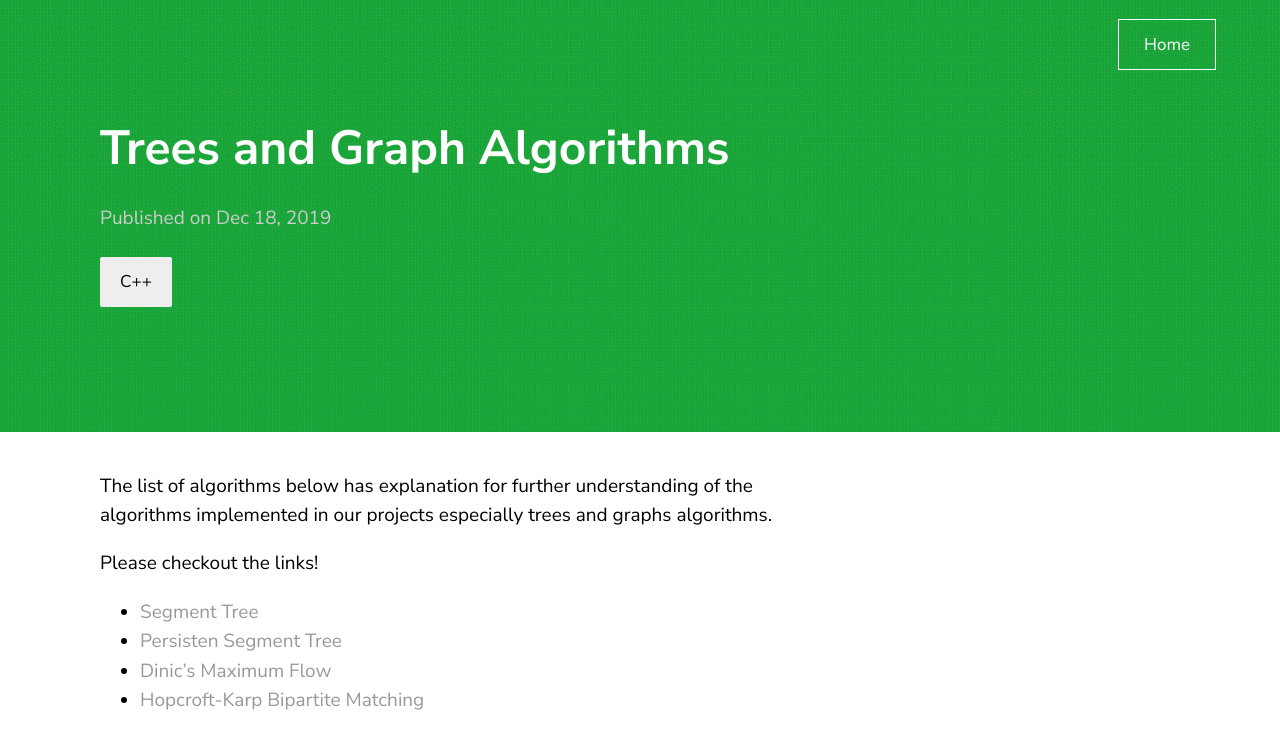
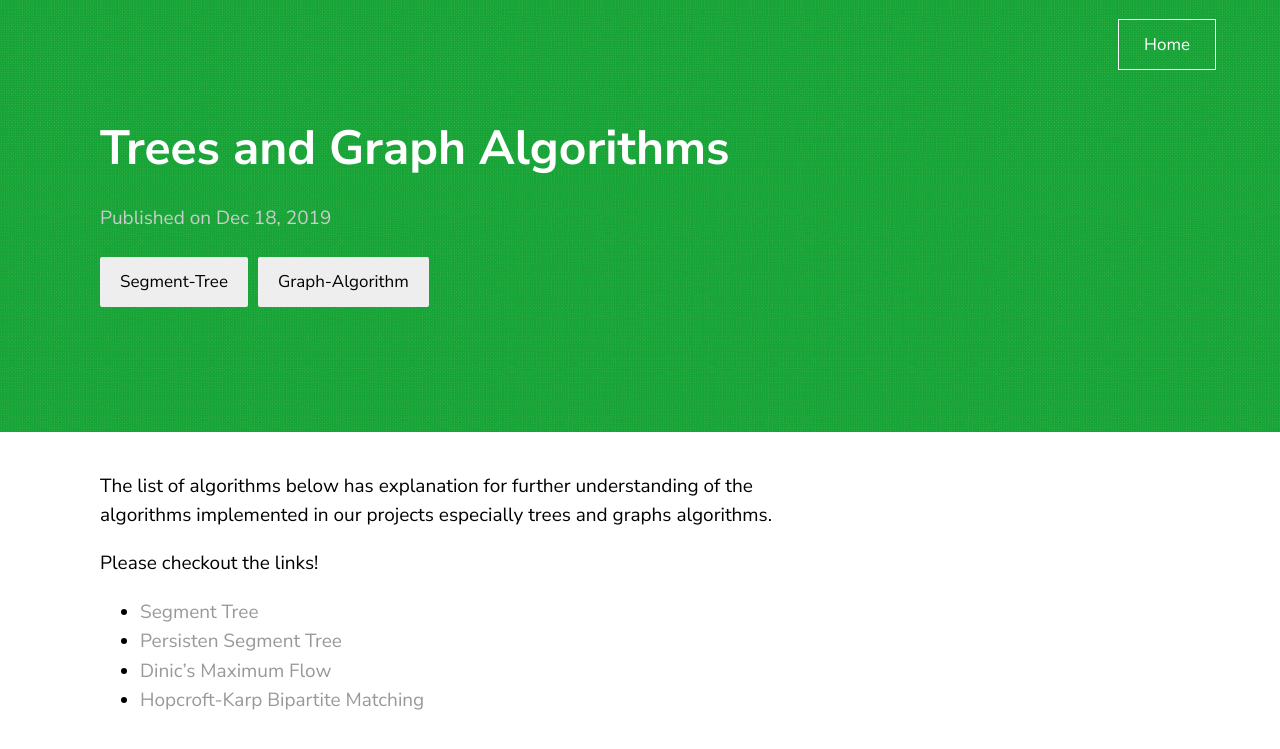
Before and after one commit to yhlim1225/oss_g6.github.io, a Jekyll site: the page built from _posts/2019-12-18-Trees and Graph Algorithms.markdown, in a window 1280 px wide. Shown: the top 749 px of the page. Built offline with Jekyll 4.4.1, drawn with Linux system fonts in a browser that asks for light colours; comment, search, counter and statistics services are not loaded.

Commit message:
Update categories

```diff
--- a/_posts/2019-12-18-Trees and Graph Algorithms.markdown
+++ b/_posts/2019-12-18-Trees and Graph Algorithms.markdown
@@ -2,7 +2,7 @@
 layout: post
 title:  "Trees and Graph Algorithms"
 date:   2019-12-18 15:06:17 +0530
-categories: C++
+categories: Segment-Tree Graph-Algorithm
 ---
 
 The list of algorithms below has explanation for further understanding of the algorithms implemented in our projects especially trees and graphs algorithms.
@@ -10,6 +10,6 @@ The list of algorithms below has explanation for further understanding of the al
 Please checkout the links!
 
 * [Segment Tree](https://github.com/WooSolAhn/OSS_pdf/blob/master/Segment%20Tree.pdf)
-* [Persisten Segment Tree](https://github.com/WooSolAhn/OSS_pdf/blob/master/Persisten%20Segment%20Tree.pdf)
+* [Persisten Segment Tree](https://github.com/WooSolAhn/OSS_pdf/blob/master/Persistent%20Segment%20Tree.pdf)
 * [Dinic's Maximum Flow](https://github.com/WooSolAhn/OSS_pdf/blob/master/Dinic.pdf)
 * [Hopcroft-Karp Bipartite Matching](https://github.com/WooSolAhn/OSS_pdf/blob/master/Hopcroft-Karp.pdf)
```
